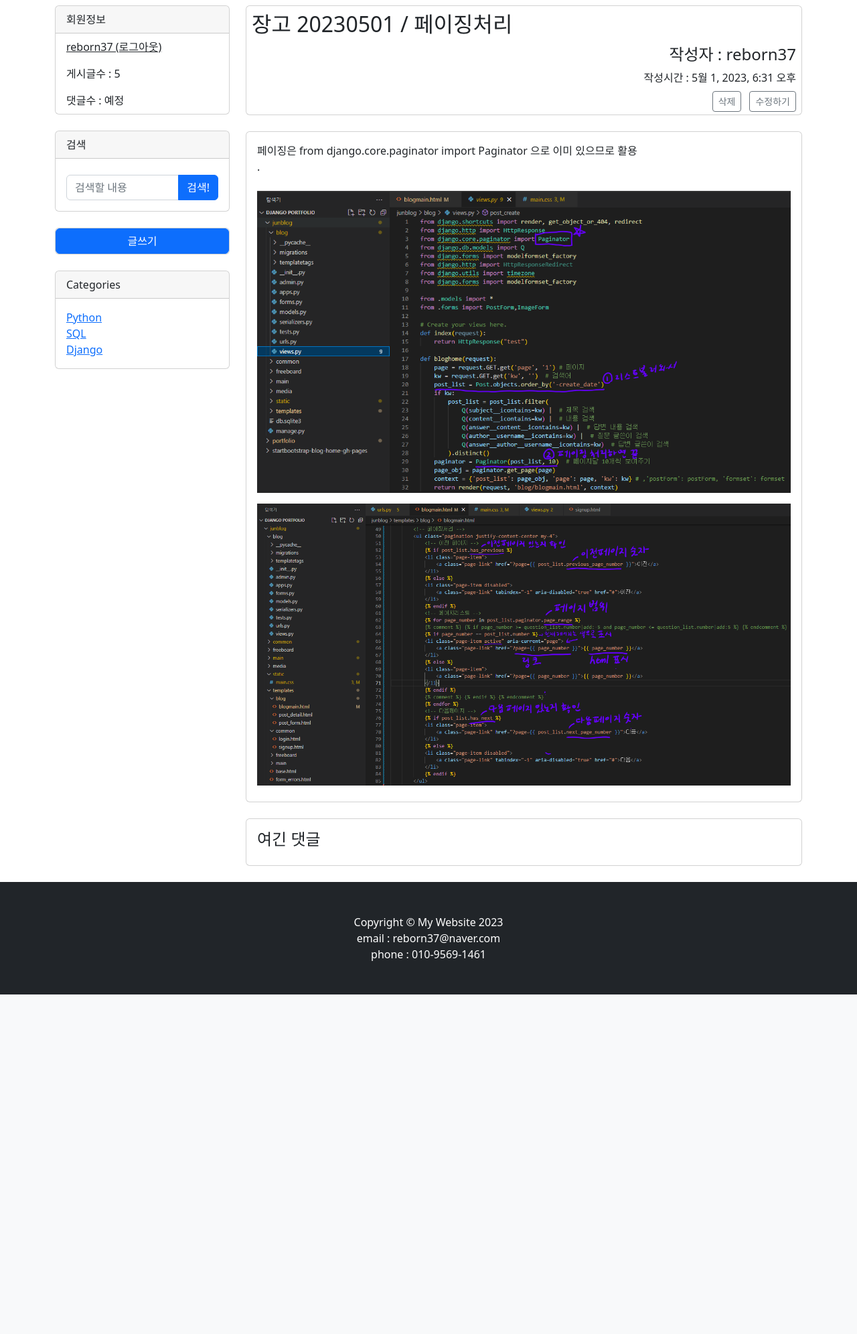
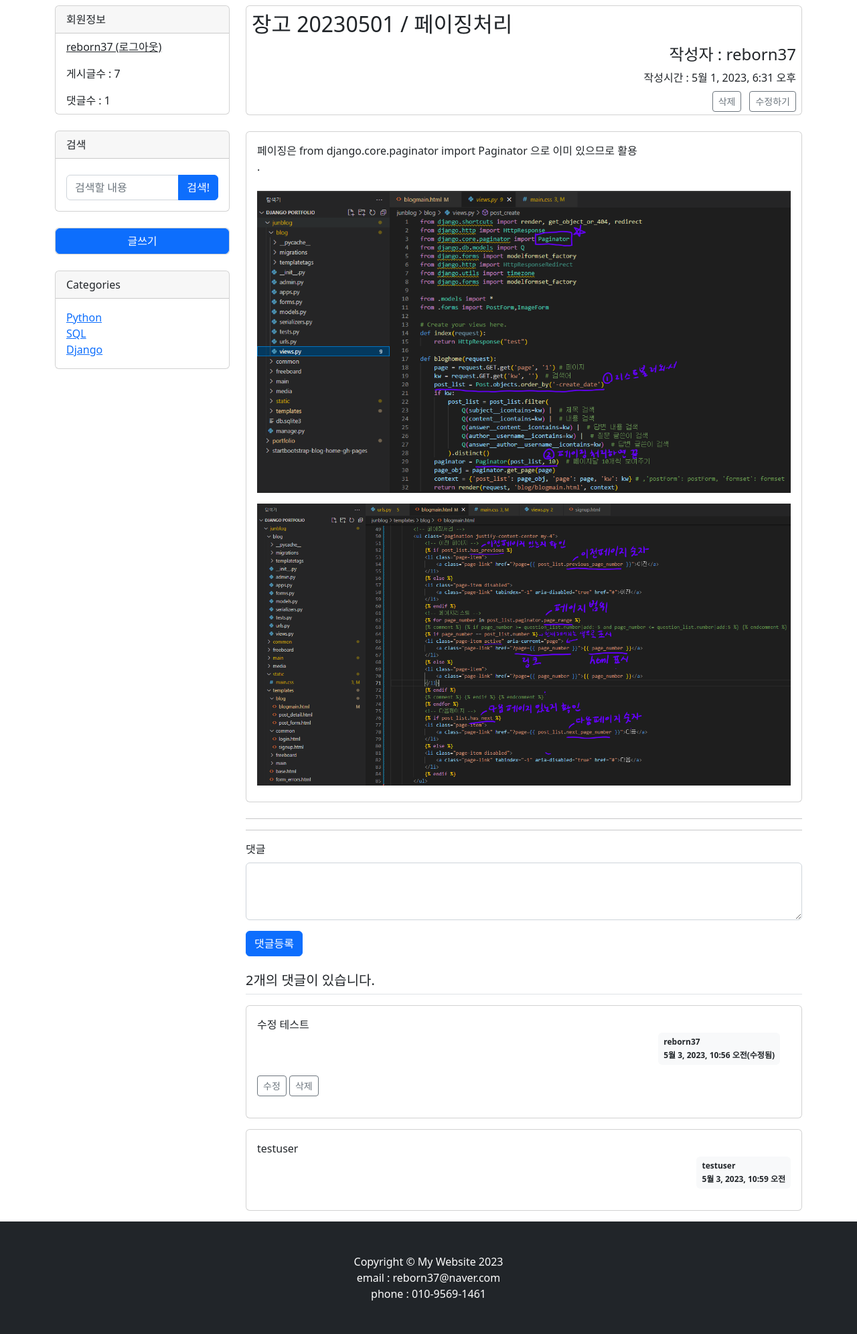
Before and after one commit to JunHeeMerong/JunBlog, a Django app: page /blog/23/ in a window 1280 px wide. Shown: the part 295-2287 px from the top of the page at 67% size. Before the commit the page ends 1780 px from the top, so only its background shows below. Run offline with Django 3.2, Linux system fonts and the light colour scheme; a user stored in the database is signed in; data comes from the database, SQL or seed files in the repository; some libraries are stand-ins or nearby versions.

Commit message:
댓글기능 / 회원정보에 게시글수,댓글수

```diff
--- a/blog/forms.py
+++ b/blog/forms.py
@@ -28,9 +28,9 @@ class ImageForm(forms.ModelForm):
             'image': _('이미지'),
         }
 
-class AnswerForm(forms.ModelForm):
+class CommentForm(forms.ModelForm):
     class Meta:
-        model = Answer
+        model = Comment
         fields = ['content']
         labels = {
             'content':_('댓글내용'),
--- a/blog/models.py
+++ b/blog/models.py
@@ -55,7 +55,7 @@ class PostImageSerializer(serializers.ModelSerializer):
         model = PostImage
         fields = ['image']
 
-class Answer(models.Model):
+class Comment(models.Model):
     post = models.ForeignKey(Post, on_delete=models.CASCADE)
     author = models.ForeignKey(User, on_delete=models.CASCADE, related_name='author_answer')
     content = models.TextField()
--- a/blog/urls.py
+++ b/blog/urls.py
@@ -11,4 +11,8 @@ urlpatterns = [
     path('post/create/',views.post_create,name='post_create'),
     path('post/modify/<int:post_id>/', views.post_modify, name='post_modify'),
     path('post/delete/<int:post_id>/',views.post_delete, name='post_delete'),
+
+    path('comment/create/<int:post_id>/',views.comment_create, name='comment_create'),
+    path('comment/modify/<int:comment_id>/',views.comment_modify, name='comment_modify'),
+    path('comment/delete/<int:comment_id>/',views.comment_delete, name='comment_delete'),
 ]
--- a/blog/views.py
+++ b/blog/views.py
@@ -1,4 +1,4 @@
-from django.shortcuts import render, get_object_or_404, redirect
+from django.shortcuts import render, get_object_or_404, redirect,resolve_url
 from django.http import HttpResponse,HttpResponseRedirect
 from django.core.paginator import Paginator
 from django.db.models import Q
@@ -9,7 +9,7 @@ from django.contrib.auth.models import User
 from django.contrib import messages
 
 from .models import *
-from .forms import PostForm,ImageForm
+from .forms import PostForm,ImageForm,CommentForm
 
 # 유저의 게시글수 확인
 def countpost(request):
@@ -18,10 +18,18 @@ def countpost(request):
     else:
         return Post.objects
 
+# 유저의 댓글수 확인
+def countcomment(request):
+    if request.user in User.objects.all():
+        return Comment.objects.filter(author_id=request.user).count()
+    else:
+        return Comment.objects
+
 # 블로그홈
 def bloghome(request):
     # 유저의 포스트개수 세기
     posts = countpost(request)
+    comments = countcomment(request)
     page = request.GET.get('page', '1') # 페이지
     kw = request.GET.get('kw', '')  # 검색어
     post_list = Post.objects.order_by('-create_date')
@@ -29,25 +37,27 @@ def bloghome(request):
         post_list = post_list.filter(
             Q(subject__icontains=kw) |  # 제목 검색
             Q(content__icontains=kw) |  # 내용 검색
-            Q(answer__content__icontains=kw) |  # 답변 내용 검색
+            Q(comment__content__icontains=kw) |  # 답변 내용 검색
             Q(author__username__icontains=kw) |  # 질문 글쓴이 검색
-            Q(answer__author__username__icontains=kw)  # 답변 글쓴이 검색
+            Q(comment__author__username__icontains=kw)  # 답변 글쓴이 검색
         ).distinct()
-    paginator = Paginator(post_list, 10)  # 페이지당 10개씩 보여주기
+    paginator = Paginator(post_list, 5)  # 페이지당 10개씩 보여주기
     page_obj = paginator.get_page(page)
-    context = {'post_list': page_obj, 'page': page, 'kw': kw, 'posts':posts} # ,'postForm': postForm, 'formset': formset
+    context = {'post_list': page_obj, 'page': page, 'kw': kw, 'posts':posts,'comments':comments}
     return render(request, 'blog/blogmain.html', context)
 
 # 블로그 상세페이지
 def detail(request, post_id):
     post = get_object_or_404(Post, pk=post_id)
+    comments = countcomment(request)
     posts = countpost(request)
-    context = {'post': post,'posts':posts}
+    context = {'post': post,'posts':posts,'comments':comments}
     return render(request, 'blog/post_detail.html', context)
 
 # 블로그 글쓰기
 def post_create(request):
     posts = countpost(request)
+    comments = countcomment(request)
     #하나의 모델폼을 여러번 쓸수 있음. 모델,모델폼,몇개의 폼을 띄울건지 갯수
     ImageFormSet = modelformset_factory(PostImage,form=ImageForm,extra=10)
     if request.method=='POST':
@@ -70,13 +80,14 @@ def post_create(request):
     else:
         postform = PostForm()
         formset = ImageFormSet(queryset=PostImage.objects.none()) # 이미지폼
-    context = {'postform':postform,'formset':formset,'posts':posts}
+    context = {'postform':postform,'formset':formset,'posts':posts,'comments':comments}
     return render(request,'blog/post_form.html',context)
 
 # 블로그 수정
 def post_modify(request, post_id):
     post = get_object_or_404(Post, pk=post_id)
     posts = countpost(request)
+    comments = countcomment(request)
     ImageFormSet = modelformset_factory(PostImage,form=ImageForm,extra=10)
     if request.user != post.author:
         messages.error(request, '수정권한이 없습니다')
@@ -84,7 +95,7 @@ def post_modify(request, post_id):
     if request.method == "POST":
         postform = PostForm(request.POST, instance=post)
         formset = ImageFormSet(request.POST, request.FILES, queryset=PostImage.objects.none())
-        if form.is_valid():
+        if postform.is_valid():
             post_form = postform.save(commit=False)
             post_form.modify_date = timezone.now()  # 수정일시 저장
             post_form.save()
@@ -97,7 +108,7 @@ def post_modify(request, post_id):
     else:
         postform = PostForm(instance=post)
         formset = ImageFormSet(queryset=PostImage.objects.none()) # 이미지폼
-    context = {'postform':postform,'formset':formset,'posts':posts}
+    context = {'postform':postform,'formset':formset,'posts':posts,'comments':comments}
     return render(request, 'blog/post_form.html', context)
 
 # 블로그 삭제
@@ -105,6 +116,52 @@ def post_delete(request, post_id):
     post = get_object_or_404(Post, pk=post_id)
     if request.user != post.author:
         messages.error(request, '삭제권한이 없습니다')
-        return redirect('Jun:detail', post_id=post.id)
+        return redirect('blog:detail', post_id=post.id)
     post.delete()
     return redirect('blog:bloghome')
+
+# 댓글작성
+def comment_create(request, post_id):
+    post = get_object_or_404(Post, pk=post_id)
+    if request.method == "POST":
+        form = CommentForm(request.POST)
+        if form.is_valid():
+            comment = form.save(commit=False)
+            comment.author = request.user  # author 속성에 로그인 계정 저장
+            comment.create_date = timezone.now()
+            comment.post = post
+            comment.save()
+            return redirect('{}#comment_{}'.format(
+                resolve_url('blog:detail', post_id=post.id), comment.id))
+    else:
+        form = CommentForm()
+    context = {'post': post, 'form': form}
+    return render(request, 'blog/post_detail.html', context)
+
+# 댓글 수정
+def comment_modify(request, comment_id):
+    comment = get_object_or_404(Comment, pk=comment_id)
+    if request.user != comment.author:
+        messages.error(request, '수정권한이 없습니다')
+        return redirect('blog:detail', post_id=comment.post.id)
+    if request.method == "POST":
+        form = CommentForm(request.POST, instance=comment)
+        if form.is_valid():
+            comment = form.save(commit=False)
+            comment.modify_date = timezone.now()
+            comment.save()
+            return redirect('{}#comment_{}'.format(
+                resolve_url('blog:detail', post_id=comment.post.id), comment.id))
+    else:
+        form = CommentForm(instance=comment)
+    context = {'comment': comment, 'form': form}
+    return render(request, 'blog/comment_form.html', context)
+
+# 댓글 삭제
+def comment_delete(request, comment_id):
+    comment = get_object_or_404(Comment, pk=comment_id)
+    if request.user != comment.author:
+        messages.error(request, '삭제권한이 없습니다')
+    else:
+        comment.delete()
+    return redirect('blog:detail', post_id=comment.post.id)
--- a/templates/blog/post_detail.html
+++ b/templates/blog/post_detail.html
@@ -34,11 +34,63 @@
                 </div>
             </div>
             <!-- 댓글 -->
-            <div class='card mb-4'>
-                <div class='card-body'>
-                    <h4>여긴 댓글</h4>
+            <hr/>
+            <hr/>
+            <!-- 댓글 등록 -->
+            <form action="{% url 'blog:comment_create' post.id %}" method="post" class="my-3">
+                {% csrf_token %}
+                <!-- 오류표시 Start -->
+                {% if form.errors %}
+                <div class="alert alert-danger" role="alert">
+                    {% for field in form %}
+                    {% if field.errors %}
+                    <div>
+                        <strong>{{ field.label }}</strong>
+                        {{ field.errors }}
+                    </div>
+                    {% endif %}
+                    {% endfor %}
+                </div>
+                {% endif %}
+                <!-- 오류표시 End -->
+                <div class="mb-3">
+                    <label for="content" class="form-label">댓글</label>
+                    <textarea {% if not user.is_authenticated %}disabled{% endif %}
+                    name="content" id="content" class="form-control" rows="3"></textarea>
+                </div>
+                <input type="submit" value="댓글등록" class="btn btn-primary">
+            </form>
+            <!-- 댓글들 -->
+            <h5 class="border-bottom my-3 py-2">{{post.comment_set.count}}개의 댓글이 있습니다.</h5>
+            {% for comment in post.comment_set.all %}
+            <a id="comment_{{ comment.id }}"></a>
+            <div class="card my-3">
+                <div class="card-body">
+                    <div class="card-text">{{ comment.content }}</div>
+                    <div class="d-flex justify-content-end">
+                        {% if comment.modify_date %}
+                        <div class="badge bg-light text-dark p-2 text-start mx-3">
+                            <div class="mb-2">{{ comment.author.username }}</div>
+                            <div>{{ comment.modify_date }}(수정됨)</div>
+                        </div>
+                        {% else %}
+                        <div class="badge bg-light text-dark p-2 text-start">
+                            <div class="mb-2">{{ comment.author.username }}</div>
+                            <div>{{ comment.create_date }}</div>
+                        </div>
+                        {% endif %}
+                    </div>
+                    <div class="my-3">
+                        {% if request.user == comment.author %}
+                        <a href="{% url 'blog:comment_modify' comment.id  %}"
+                            class="btn btn-sm btn-outline-secondary">수정</a>
+                        <a href="#" class="delete btn btn-sm btn-outline-secondary "
+                            data-uri="{% url 'blog:comment_delete' comment.id  %}">삭제</a>
+                        {% endif %}
+                    </div>
                 </div>
             </div>
+            {% endfor %}
         </div>
     </div>
 </div>
--- a/templates/blog/post_form.html
+++ b/templates/blog/post_form.html
@@ -49,7 +49,11 @@
                         {{ form }}<br/>
                     {% endfor %}
                 </div>
+                {% if user.id == 1 %}
                 <button type="submit" class="btn btn-primary">저장하기</button>
+                {% else %}
+                <h1>블로그 주인만 작성할 수 있습니다.</h1>
+                {% endif %}
             </form>
         </div>
     </div>
--- a/templates/leftbox.html
+++ b/templates/leftbox.html
@@ -6,7 +6,7 @@
         {% if user.is_authenticated %}
         <a class='card-body py-2' href="{% url 'common:logout' %}">{{ user.username }} (로그아웃)</a>
         <p class='card-body mb-0 py-2'>게시글수 : {{ posts }} </p>
-        <p class='card-body mb-0 py-2'>댓글수 : 예정</p>
+        <p class='card-body mb-0 py-2'>댓글수 : {{ comments }} </p>
         {% else %}
         <div class='column py-3 text-center'>
             <a class='card-body' href="{% url 'common:login' %}">로그인</a>
```
Also changed, not shown: main/view.py (+18 -7 lines), templates/blog/blogmain.html (+8 -1 lines), templates/blog/comment_form.html (added, +16 -0 lines), blog/migrations/0004_rename_answer_comment.py (added), db.sqlite3.
